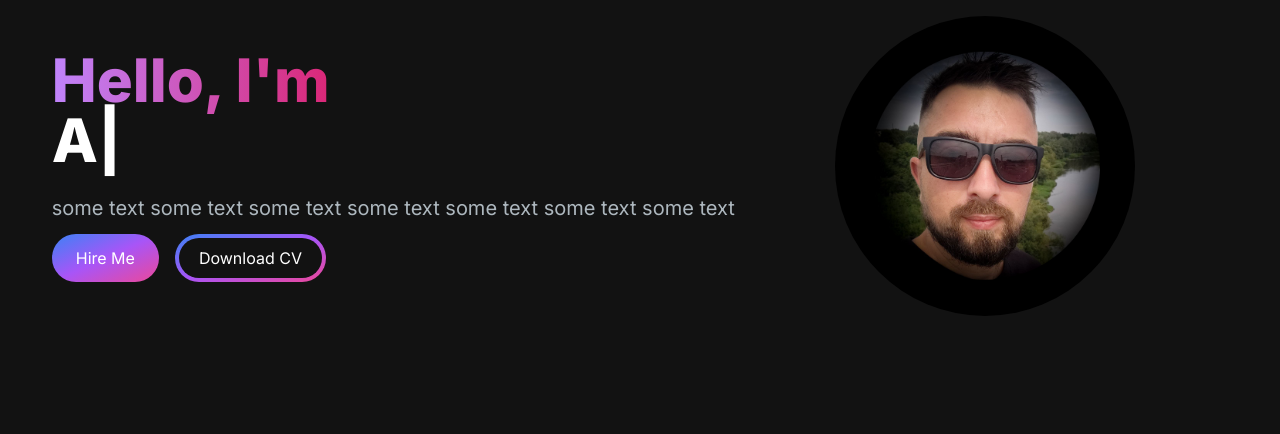
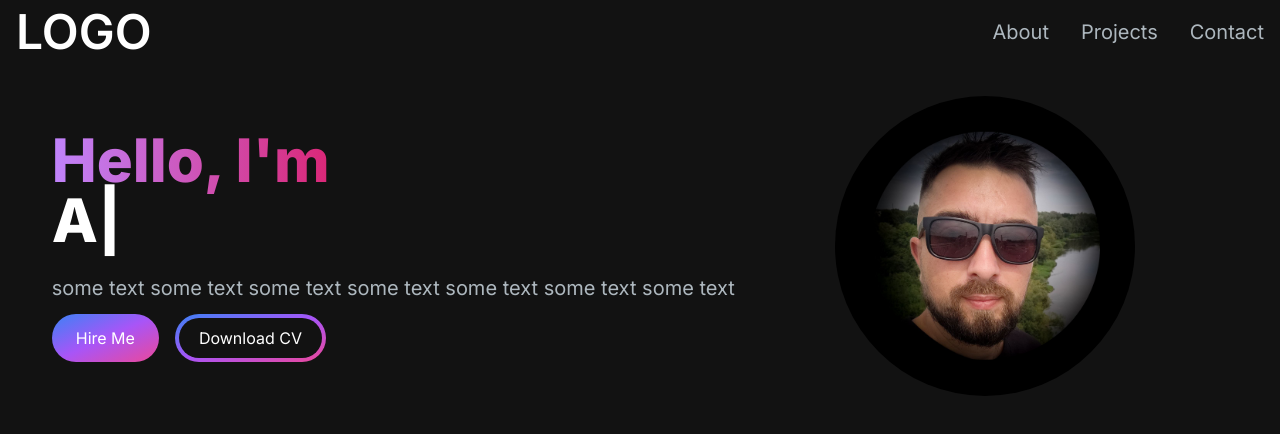
Before and after one commit to AndreySavchenkov/portfolio-web, a Next.js app: page / in a window 1280 px wide. Shown: the top 434 px of the page. Built offline with nearby package versions, Linux system fonts and the light colour scheme.

Commit message:
feat: styled navigation

```diff
--- /dev/null
+++ b/app/components/MenuOverlay.tsx
@@ -0,0 +1,22 @@
+import NavLink from "./NavLink";
+
+type Props = {
+  links: {
+    title: string;
+    path: string;
+  }[];
+};
+
+function MenuOverlay({ links }: Props) {
+  return (
+    <ul className="flex flex-col py-4 items-center">
+      {links.map((link, index) => (
+        <li key={index}>
+          <NavLink href={link.path} title={link.title} />
+        </li>
+      ))}
+    </ul>
+  );
+}
+
+export default MenuOverlay;
--- /dev/null
+++ b/app/components/NavLink.tsx
@@ -0,0 +1,19 @@
+import Link from "next/link";
+
+type Props = {
+  href: string;
+  title: string;
+};
+
+function NavLink({ href, title }: Props) {
+  return (
+    <Link
+      className="block py-2 pl-3 pr-3 text-[#ADB7BE] sm:text-xl rounded md:p-0 hover:text-white"
+      href={href}
+    >
+      {title}
+    </Link>
+  );
+}
+
+export default NavLink;
--- /dev/null
+++ b/app/components/Navbar.tsx
@@ -0,0 +1,68 @@
+"use client";
+
+import Link from "next/link";
+import NavLink from "./NavLink";
+import { useState } from "react";
+import { Bars3Icon, XMarkIcon } from "@heroicons/react/24/solid";
+import MenuOverlay from "./MenuOverlay";
+
+const navLinks = [
+  {
+    title: "About",
+    path: "#about",
+  },
+  {
+    title: "Projects",
+    path: "#projects",
+  },
+  {
+    title: "Contact",
+    path: "#contact",
+  },
+];
+
+function Navbar() {
+  const [navbarOpen, setNavbarOpen] = useState(false);
+
+  return (
+    <nav className="fixed top-0 left-0 right-0 z-10 bg-[#121212] bg-opacity-100">
+      <div className="flex flex-wrap items-center justify-between mx-auto px-4 py-2">
+        <Link
+          className="text-2xl md:text-5xl text-white font-semibold"
+          href={"/"}
+        >
+          LOGO
+        </Link>
+        <div className="mobile-menu block md:hidden">
+          {navbarOpen ? (
+            <button
+              onClick={() => setNavbarOpen(false)}
+              className="flex items-center px-3 py-2 rounded border border-slate-200 text-slate-200 hover:text-white hover:border-white"
+            >
+              <XMarkIcon className="w-5 h-5" />
+            </button>
+          ) : (
+            <button
+              onClick={() => setNavbarOpen(true)}
+              className="flex items-center px-3 py-2 rounded border border-slate-200 text-slate-200 hover:text-white hover:border-white"
+            >
+              <Bars3Icon className="w-5 h-5" />
+            </button>
+          )}
+        </div>
+        <div className="menu hidden md:block md:w-auto" id="navbar">
+          <ul className="flex p-4 md:p-0 md:flex-row md:space-x-8 mt-0">
+            {navLinks.map((link, index) => (
+              <li key={index}>
+                <NavLink href={link.path} title={link.title} />
+              </li>
+            ))}
+          </ul>
+        </div>
+      </div>
+      {navbarOpen ? <MenuOverlay links={navLinks} /> : null}
+    </nav>
+  );
+}
+
+export default Navbar;
--- a/app/page.tsx
+++ b/app/page.tsx
@@ -1,9 +1,11 @@
 import HeroSection from "./components/HeroSection";
+import Navbar from "./components/Navbar";
 
 export default function Home() {
   return (
     <main className="flex min-h-screen flex-col bg-[#121212]">
-      <div className="container mx-auto px-12 py-4">
+      <Navbar />
+      <div className="container mx-auto px-12 py-4 pt-24">
         <HeroSection />
       </div>
     </main>
--- a/package.json
+++ b/package.json
@@ -9,6 +9,7 @@
     "lint": "next lint"
   },
   "dependencies": {
+    "@heroicons/react": "^2.1.3",
     "next": "14.2.1",
     "react": "^18",
     "react-dom": "^18",
```
Also changed, not shown: 1 other file (tests, documents, lock files or other folders).
